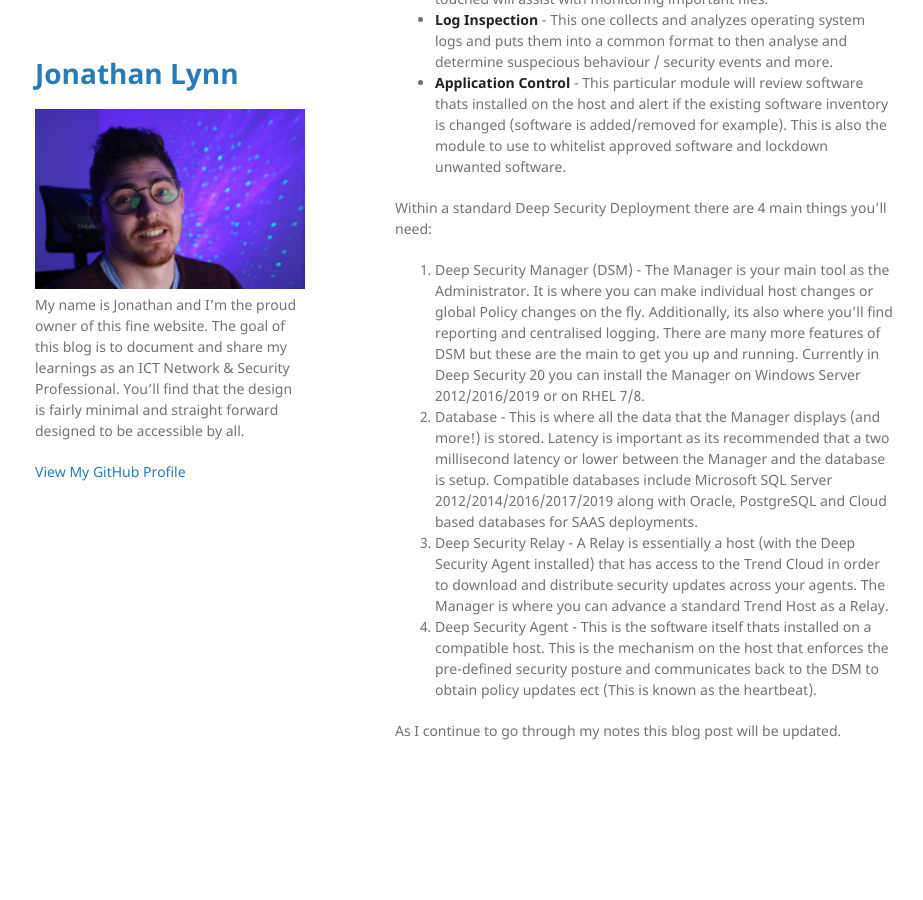
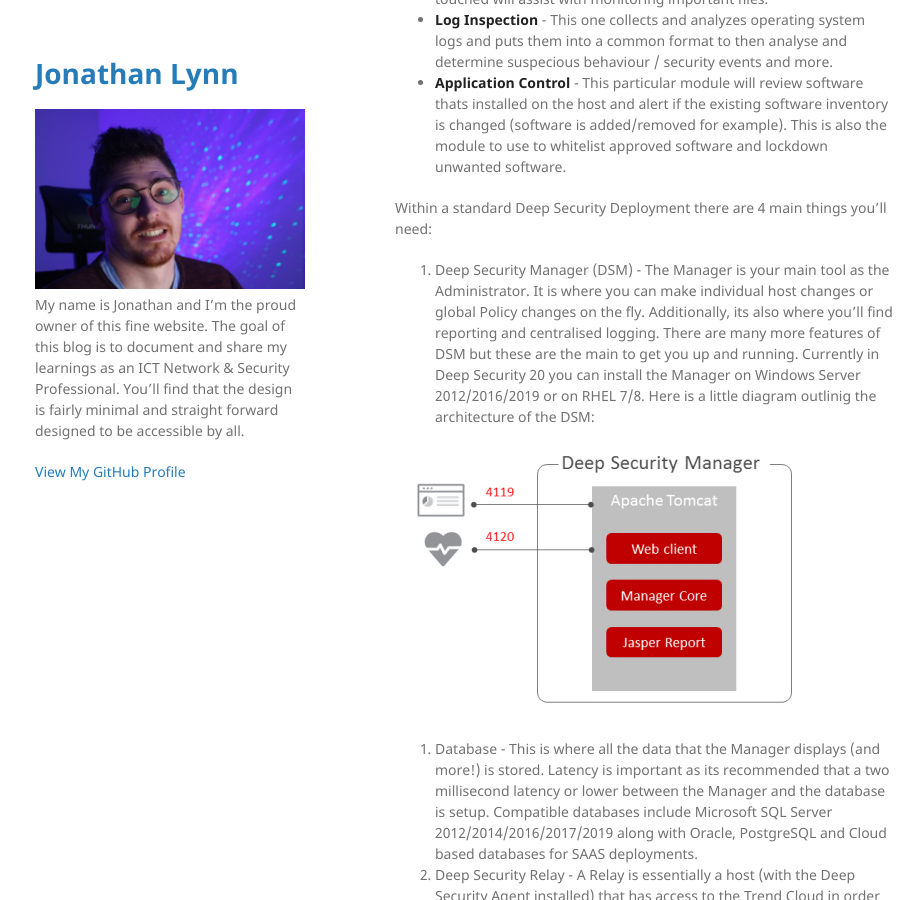
Before and after one commit to jonathanLynn/jonathanlynn.github.io, a Jekyll site: the page built from assets/blogposts/2021-AUG-TRENDMICRO-deepsecuritycertified.md, in a window 1280 px wide and 900 px high, scrolled down 1218 px. Shown: the whole window, without its empty margins (175-1098 px from the left). Built offline with Jekyll 4.4.1, drawn with Linux system fonts in a browser that asks for light colours; our own code applies the rules of GitHub Pages for plain Markdown files; before the commit the page ends 2029 px from its top, so only the background shows below that.

Commit message:
Update 2021-AUG-TRENDMICRO-deepsecuritycertified.md

```diff
--- a/assets/blogposts/2021-AUG-TRENDMICRO-deepsecuritycertified.md
+++ b/assets/blogposts/2021-AUG-TRENDMICRO-deepsecuritycertified.md
@@ -4,6 +4,7 @@ time to formalise a few of my notes that I took during the course that for me we
 
 We got to learn the basic deployment methods of Deep Security. My focus was understanding the components and the relationships between the Manager (known as DSM), Relay, Modules
 and the agents. Below is a diagram from the course material that outlines the big picture of Deep Security.
+
 
 ![dsdesign](/assets/img/deepsecurityarchitecture.png)
 
@@ -18,7 +19,10 @@ and the agents. Below is a diagram from the course material that outlines the bi
 
 Within a standard Deep Security Deployment there are 4 main things you'll need:
 
-1. Deep Security Manager (DSM) - The Manager is your main tool as the Administrator. It is where you can make individual host changes or global Policy changes on the fly. Additionally, its also where you'll find reporting and centralised logging. There are many more features of DSM but these are the main to get you up and running. Currently in Deep Security 20 you can install the Manager on Windows Server 2012/2016/2019 or on RHEL 7/8.
+1. Deep Security Manager (DSM) - The Manager is your main tool as the Administrator. It is where you can make individual host changes or global Policy changes on the fly. Additionally, its also where you'll find reporting and centralised logging. There are many more features of DSM but these are the main to get you up and running. Currently in Deep Security 20 you can install the Manager on Windows Server 2012/2016/2019 or on RHEL 7/8. Here is a little diagram outlinig the architecture of the DSM:
+
+![dsmarchitecture](/assets/img/dsmarchitecture.png)
+
 2. Database - This is where all the data that the Manager displays (and more!) is stored. Latency is important as its recommended that a two millisecond latency or lower between the Manager and the database is setup. Compatible databases include Microsoft SQL Server 2012/2014/2016/2017/2019 along with Oracle, PostgreSQL and Cloud based databases for SAAS deployments.
 3. Deep Security Relay - A Relay is essentially a host (with the Deep Security Agent installed) that has access to the Trend Cloud in order to download and distribute security updates across your agents. The Manager is where you can advance a standard Trend Host as a Relay.
 4. Deep Security Agent - This is the software itself thats installed on a compatible host. This is the mechanism on the host that enforces the pre-defined security posture and communicates back to the DSM to obtain policy updates ect (This is known as the heartbeat).
```
